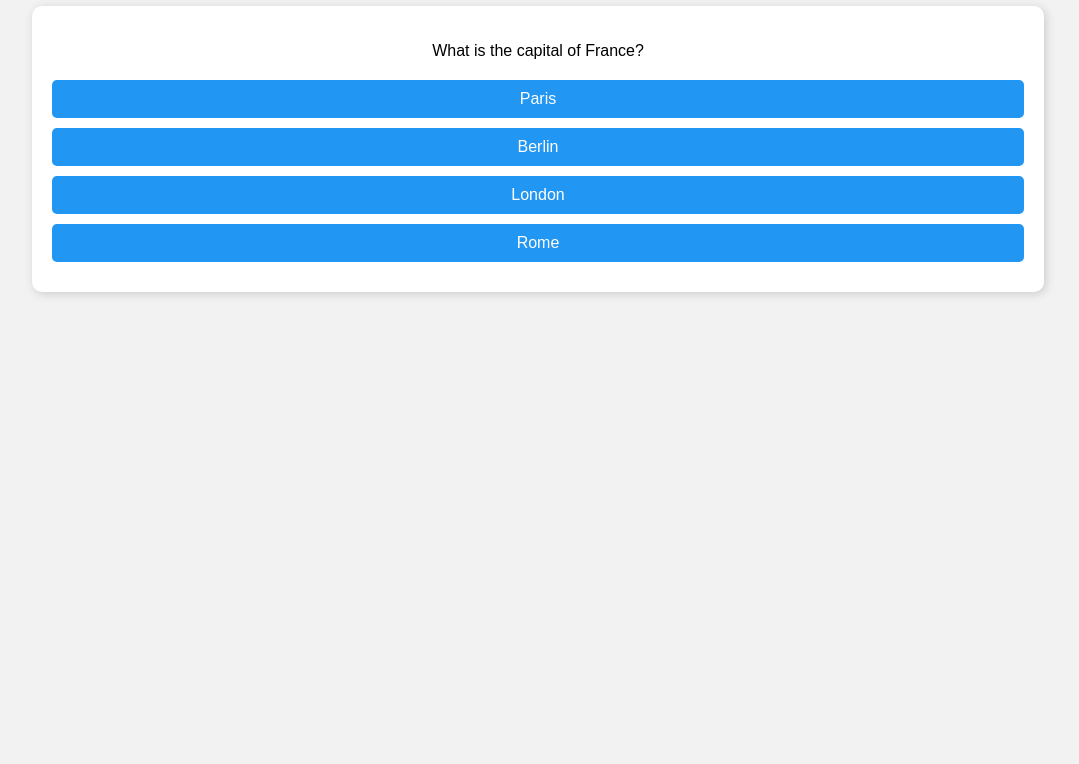
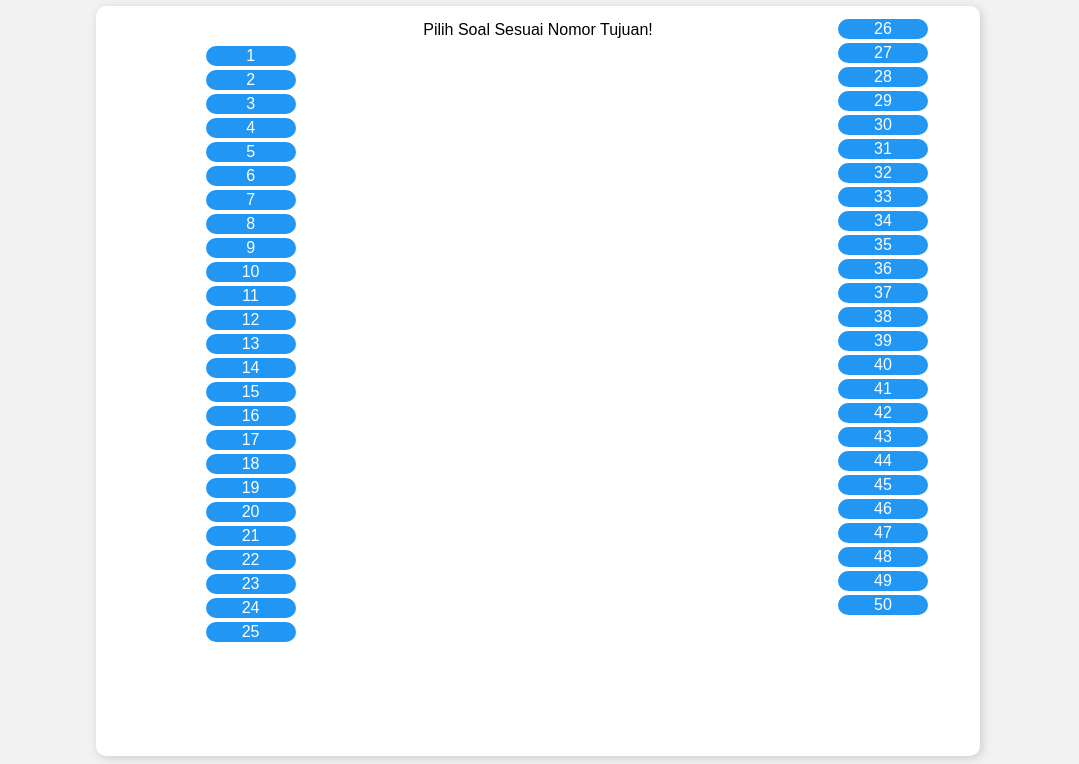
Before and after one commit to IrOsens/IrOsoal-ular-tangga.github.io, a plain HTML site: page index.html in a window 1280 px wide. Shown: the part 102-866 px from the top of the page, without its empty margins (102-1181 px from the left). Before the commit the page ends 800 px from the top, so only its background shows below. Drawn offline with Linux system fonts and the light colour scheme.

Commit message:
Add files via upload

```diff
--- a/index.html
+++ b/index.html
@@ -4,7 +4,7 @@
 
   <head>
 
-    <title>Quizizz Questions</title>
+    <title>RK-Questions</title>
 
     <link rel="stylesheet" href="style.css">
 
@@ -12,26 +12,69 @@
 
   <body>
 
-    <h1>Quizizz Questions</h1>
+    <h1>Soal Ular Tangga</h1>
 
     <div id="question-container">
 
       <div class="question">
 
-        <p>What is the capital of France?</p>
+        <p class="relative">Pilih Soal Sesuai Nomor Tujuan!</p>
 
         <div class="answers">
 
-          <div class="answer" id="answer-1">Paris</div>
-
-          <div class="answer" id="answer-2">Berlin</div>
-
-          <div class="answer" id="answer-3">London</div>
-
-          <div class="answer" id="answer-4">Rome</div>
-
+          <div class="answer" id="answer-1">1</div>
+          <div class="answer" id="answer-2">2</div>
+          <div class="answer" id="answer-3">3</div>
+          <div class="answer" id="answer-4">4</div>
+          <div class="answer" id="answer-5">5</div>
+          <div class="answer" id="answer-6">6</div>
+          <div class="answer" id="answer-7">7</div>
+          <div class="answer" id="answer-8">8</div>
+          <div class="answer" id="answer-9">9</div>
+          <div class="answer" id="answer-10">10</div>
+          <div class="answer" id="answer-11">11</div>
+          <div class="answer" id="answer-12">12</div>
+          <div class="answer" id="answer-13">13</div>
+          <div class="answer" id="answer-14">14</div>
+          <div class="answer" id="answer-15">15</div>
+          <div class="answer" id="answer-16">16</div>
+          <div class="answer" id="answer-17">17</div>
+          <div class="answer" id="answer-18">18</div>
+          <div class="answer" id="answer-19">19</div>
+          <div class="answer" id="answer-20">20</div>
+          <div class="answer" id="answer-21">21</div>
+          <div class="answer" id="answer-22">22</div>
+          <div class="answer" id="answer-23">23</div>
+          <div class="answer" id="answer-24">24</div>
+          <div class="answer" id="answer-25">25</div>
         </div>
-
+        <div class="answers1">
+            <div class="answer1" id="answer-26">26</div>
+            <div class="answer1" id="answer-27">27</div>
+            <div class="answer1" id="answer-28">28</div>
+            <div class="answer1" id="answer-29">29</div>
+            <div class="answer1" id="answer-30">30</div>
+            <div class="answer1" id="answer-31">31</div>
+            <div class="answer1" id="answer-32">32</div>
+            <div class="answer1" id="answer-33">33</div>
+            <div class="answer1" id="answer-34">34</div>
+            <div class="answer1" id="answer-35">35</div>
+            <div class="answer1" id="answer-36">36</div>
+            <div class="answer1" id="answer-37">37</div>
+            <div class="answer1" id="answer-38">38</div>
+            <div class="answer1" id="answer-39">39</div>
+            <div class="answer1" id="answer-40">40</div>
+            <div class="answer1" id="answer-41">41</div>
+            <div class="answer1" id="answer-42">42</div>
+            <div class="answer1" id="answer-43">43</div>
+            <div class="answer1" id="answer-44">44</div>
+            <div class="answer1" id="answer-45">45</div>
+            <div class="answer1" id="answer-46">46</div>
+            <div class="answer1" id="answer-47">47</div>
+            <div class="answer1" id="answer-48">48</div>
+            <div class="answer1" id="answer-49">49</div>
+            <div class="answer1" id="answer-50">50</div>
+        </div>
       </div>
 
     </div>
@@ -39,5 +82,4 @@
     <script src="script.js"></script>
 
   </body>
-
 </html>
--- a/script.js
+++ b/script.js
@@ -1,19 +1,24 @@
-let answers = document.querySelectorAll(".answer");
+for (let i = 1; i <= 50; i++) {
+    document.getElementById(`answer-${i}`).addEventListener("click", function() {
+        window.location.href = `soal/soal-${i}.html`;
+    });
+  }
+//let answers = document.querySelectorAll(".answer");
 
-for (let i = 0; i < answers.length; i++) {
+//for (let i = 0; i < answers.length; i++) {
 
-  answers[i].addEventListener("click", function() {
+ //answers[i].addEventListener("click", function() {
 
-    if (this.id === "answer-1") {
+    //if (this.id === "answer-1") {
 
-      this.classList.add("correct");
+      //his.classList.add("correct");
 
-    } else {
+    //} else {
 
-      this.classList.add("incorrect");
+      //this.classList.add("incorrect");
 
-    }
+    //}
 
-  });
+  //});
 
-}
+//}
--- a/style.css
+++ b/style.css
@@ -14,9 +14,14 @@ h1 {
 
   }
 
+  .relative {
+    position: relative;
+    top: -111px;
+  }
+
   #question-container {
 
-  width: 80%;
+    width: 70%;
 
     margin: 0 auto;
 
@@ -28,7 +33,7 @@ h1 {
 
     background-color: #fff;
 
-  padding: 20px;
+    padding: 110px;
 
     border-radius: 10px;
 
@@ -38,7 +43,7 @@ h1 {
 
   .answers {
 
-  margin-top: 20px;
+    margin-top: -120px;
 
   }
 
@@ -48,11 +53,13 @@ h1 {
 
     color: #fff;
 
-  padding: 10px 20px;
+    padding: 1px 20px;
 
-  border-radius: 5px;
+    border-radius: 100px;
 
-  margin-bottom: 10px;
+    width: 50px;
+
+    margin-bottom: 4px;
 
     cursor: pointer;
 
@@ -61,7 +68,40 @@ h1 {
   .answer:hover {
 
     background-color: #1e88e5;
+  }
 
+  .answers1{
+
+    position: absolute;
+    margin-top: -627.5px;
+    right: 250px;
+
+  }
+
+
+  .answer1 {
+
+    background-color: #2196f3;
+
+    color: #fff;
+
+    padding: 1px 20px;
+
+    border-radius: 100px;
+
+    top: 200px;
+
+    width: 50px;
+
+    margin-bottom: 4px;
+
+    cursor: pointer;
+
+  }
+
+  .answer1:hover {
+
+    background-color: #1e88e5;
   }
 
   .correct {
```
Lines whose indentation alone changed are shown as unchanged.
